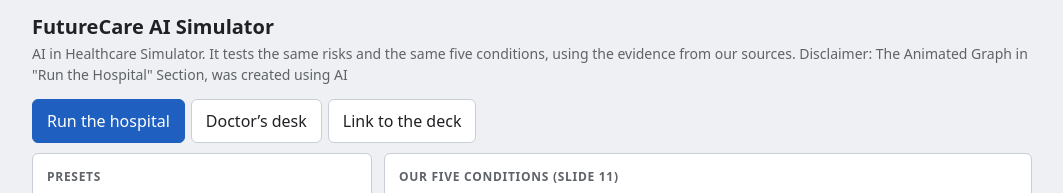
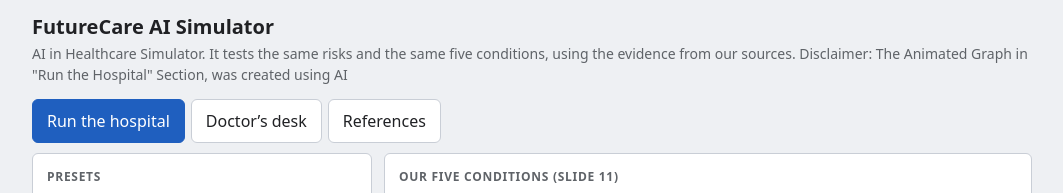
Before and after one commit to jet2nowhere/healthcareai-project.github.io, a plain HTML site: page index.html in a window 1280 px wide. Shown: the top 193 px of the page, without its empty margins (108-1171 px from the left). Drawn offline with Linux system fonts and the light colour scheme.

Commit message:
Update index.html

```diff
--- a/index.html
+++ b/index.html
@@ -95,7 +95,7 @@ html{overflow-x:clip}
 <div class="wrap">
 <header><h1>FutureCare AI Simulator</h1>
 <p>AI in Healthcare Simulator. It tests the same risks and the same five conditions, using the evidence from our sources. Disclaimer: The Animated Graph in "Run the Hospital" Section, was created using AI</p></header>
-<nav class="tabs" id="tabs" aria-label="Pages"><button data-t="dir" aria-pressed="true">Run the hospital</button><button data-t="doc" aria-pressed="false">Doctor’s desk</button><button data-t="deck" aria-pressed="false">Link to the deck</button></nav>
+<nav class="tabs" id="tabs" aria-label="Pages"><button data-t="dir" aria-pressed="true">Run the hospital</button><button data-t="doc" aria-pressed="false">Doctor’s desk</button><button data-t="deck" aria-pressed="false">References</button></nav>
 <main>
 <section id="sec-dir">
  <div class="cols">
```
